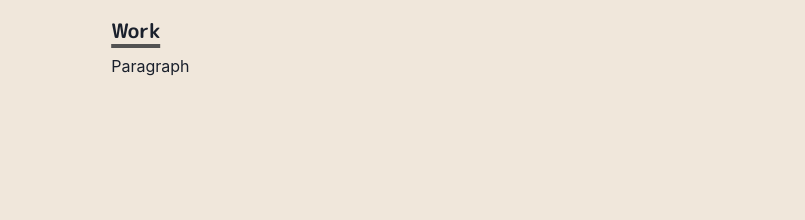
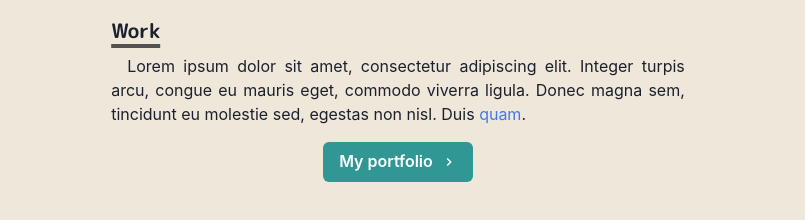
Before and after one commit to joaofalk/homepage, a Next.js app: page / in a window 1280 px wide. Shown: the part 204-424 px from the top of the page, without its empty margins (242-1047 px from the left). Built offline with nearby package versions, Linux system fonts and the light colour scheme.

Commit message:
feat: added custom paragraph component

```diff
--- /dev/null
+++ b/components/paragraph.js
@@ -0,0 +1,8 @@
+import styled from "@emotion/styled";
+
+const Paragraph = styled.p`
+text-align: justify;
+text-indent: 1em
+`
+
+export default Paragraph
--- a/pages/index.js
+++ b/pages/index.js
@@ -1,4 +1,7 @@
-import { Box, Container, Heading, Image, useColorModeValue } from "@chakra-ui/react"
+import { ChevronRightIcon } from "@chakra-ui/icons"
+import { Box, Button, Container, Heading, Image, Link, useColorModeValue } from "@chakra-ui/react"
+import NextLink from 'next/link'
+import Paragraph from "../components/paragraph"
 import Section from "../components/section"
 
 const Page = () => {
@@ -39,7 +42,20 @@ const Page = () => {
             <Heading as="h3" variant="section-title" mb={3}>
                 Work
             </Heading>
-            <p >Paragraph</p>
+            <Paragraph>
+            Lorem ipsum dolor sit amet, consectetur adipiscing elit. Integer turpis arcu, congue eu mauris eget, commodo viverra ligula. Donec magna sem, tincidunt eu molestie sed, egestas non nisl. Duis{' '}
+                <NextLink href="/works/inkdrop">
+                    <Link>
+                        quam
+                    </Link>
+                </NextLink>
+                .
+            </Paragraph>
+            <Box align="center" my={4}>
+                <NextLink href="/works">
+                    <Button rightIcon={<ChevronRightIcon/>} colorScheme="teal">My portfolio</Button>
+                </NextLink>
+            </Box>
         </Section>
         </Container>
     )
```
